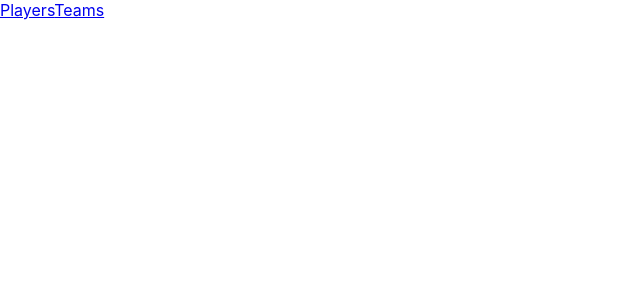
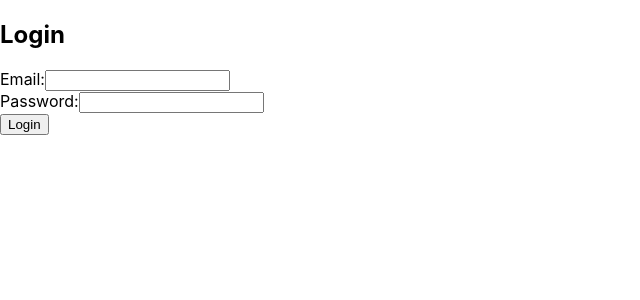
Before and after one commit to ajdubz/HandFootAppReact, a React (Create React App) app: page / in a window 1280 px wide. Before the commit this address had no page. Shown: the top 300 px of the page, without its empty margins (0-640 px from the left). Built offline with nearby package versions, Linux system fonts and the light colour scheme.

Commit message:
Got new login page functioning, but updating a player now creates new instead of updates.

```diff
--- a/src/App.tsx
+++ b/src/App.tsx
@@ -1,22 +1,23 @@
-import { BrowserRouter as Router, Routes, Route } from "react-router-dom";
+import { BrowserRouter as Router, Routes, Route, Navigate, useNavigate, Link } from "react-router-dom";
 import PlayerListTable from "./player/playerList";
 import TeamListTable from "./team/teamList";
 import PlayerDetails from "./player/playerDetails";
 import PlayerAccount from "./player/playerAccount";
+import Login from "./login";
+import React from "react";
+import { useState } from "react";
 
 function NewHeader() {
     return (
         <nav>
-            <a href="/playersList">Players</a>
-            <a href="/teams">Teams</a>
+            <Link to="/playersList">Players</Link>
+            <Link to="/teams">Teams</Link>
         </nav>
     );
 }
 
-function NewRoutes() {
-
+const NewRoutes: React.FC = () => {
     return (
-        <Router>
         <Routes>
             <Route path="/playersList" element={<PlayerListTable />} />
             <Route path="/player/:id" element={<PlayerDetails />} />
@@ -25,17 +26,39 @@ function NewRoutes() {
             <Route path="/teams" element={<TeamListTable />} />
             <Route path="/team/:id" element={<TeamListTable />} />
         </Routes>
-        </Router>
     );
+};
 
-}
+const ProtectedRoutes: React.FC<{ isAuthenticated: boolean; children: React.ReactNode }> = ({ isAuthenticated, children }) => {
+    return isAuthenticated ? <>{children}</> : <Navigate to="/login" />;
+};
 
-function App() {
+//difference between this now being an react.FC vs a normal function
+const App: React.FC = () => {
+    const [isAuthenticated, setIsAuthenticated] = useState(false);
+
+    const handleLogin = () => {
+        setIsAuthenticated(true);
+    };
+
+
+
     return (
-        <div>
+        <Router>
+            <Routes>
+                <Route path="/" element={<Login onLogin={handleLogin} />} />
+                <Route path="/login" element={<Login onLogin={handleLogin} />} />
+                <Route
+                    path="/*"
+                    element={
+                        <ProtectedRoutes isAuthenticated={isAuthenticated}>
                             <NewHeader />
                             <NewRoutes />
-        </div>
+                        </ProtectedRoutes>
+                    }
+                />
+            </Routes>
+        </Router>
     );
 }
 
--- /dev/null
+++ b/src/login.tsx
@@ -0,0 +1,41 @@
+import React, { useState } from 'react';
+import { BrowserRouter as Router, Routes, Route, Navigate, useNavigate } from "react-router-dom";
+
+const Login: React.FC<{ onLogin: () => void}> = ({onLogin}) => {
+    const navigate = useNavigate();
+    const [email, setEmail] = useState('');
+    const [password, setPassword] = useState('');
+
+    const handleEmailChange = (e: React.ChangeEvent<HTMLInputElement>) => {
+        setEmail(e.target.value);
+    };
+
+    const handlePasswordChange = (e: React.ChangeEvent<HTMLInputElement>) => {
+        setPassword(e.target.value);
+    };
+
+    const handleLogin = () => {
+        onLogin();
+        navigate("/playersList");
+        // Add your login logic here
+    };
+
+    return (
+        <div>
+            <h2>Login</h2>
+            <div>
+                <div>
+                    <label>Email:</label>
+                    <input type="email" value={email} onChange={handleEmailChange} />
+                </div>
+                <div>
+                    <label>Password:</label>
+                    <input type="password" value={password} onChange={handlePasswordChange} />
+                </div>
+                <button type="button" onClick={handleLogin}>Login</button>
+            </div>
+        </div>
+    );
+};
+
+export default Login;
--- a/src/player/playerAccount.tsx
+++ b/src/player/playerAccount.tsx
@@ -8,7 +8,7 @@ interface RouteParams {
 }
 
 
-function PlayerAccount() {
+function PlayerAccount(): React.ReactElement {
     const { id = "" } = useParams<RouteParams>();
     const [player, setPlayer] = useState<PlayerAccountDTO>();
     const [nickname, setNickname] = useState<string>(player?.nickName || '');
```
Lines whose indentation alone changed are shown as unchanged.
